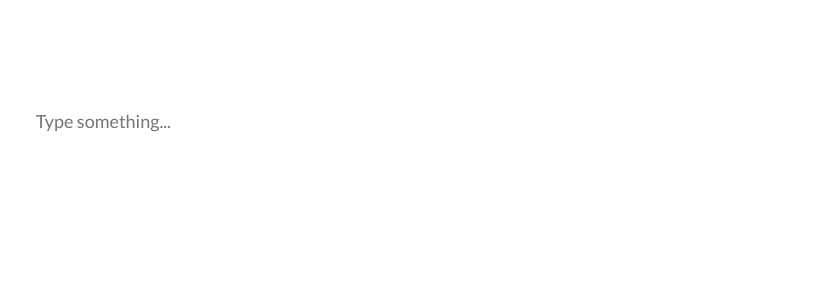
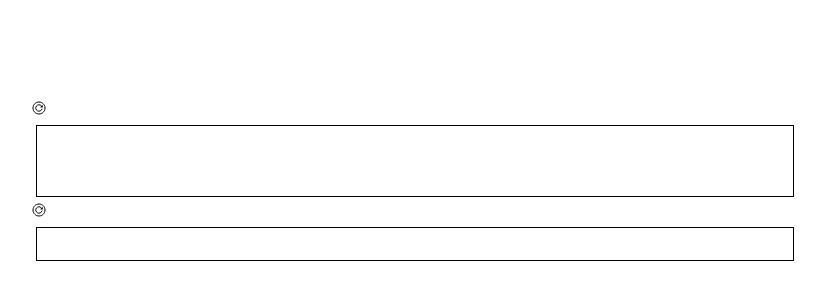
Before and after one commit to giacomoschiavo/notion-clone, a React (Create React App) app: page / in a window 1280 px wide. Shown: the top 300 px of the page, without its empty margins (230-1055 px from the left). Built offline with nearby package versions, Linux system fonts and the light colour scheme.

Commit message:
summary
created side button

```diff
--- a/package.json
+++ b/package.json
@@ -8,6 +8,7 @@
     "@testing-library/user-event": "^12.8.3",
     "react": "^17.0.2",
     "react-dom": "^17.0.2",
+    "react-icons": "^4.2.0",
     "react-scripts": "4.0.3",
     "styled-components": "^5.3.0",
     "web-vitals": "^1.1.2"
--- a/src/App.js
+++ b/src/App.js
@@ -1,24 +1,21 @@
 import React, { useState, useEffect, useCallback } from "react";
 import "./App.css";
-import TreeCtx from "./store/tree-context";
 import Container from "./components/Container/Container";
 import Paragraph from "./components/Paragraph/Paragraph";
+import Title from "./components/Paragraph/Title/Title";
 
 function App() {
   const [tree, setTree] = useState([{ type: "text", id: 0 }]);
   const [idCounter, setIdCounter] = useState(0);
 
-  // const onAppendParagraphHandler = useCallback(() => {
-  //   setTree((prevTree) => [...prevTree, { type: "text", id: idCounter + 1 }]);
-  //   setIdCounter((prevId) => prevId + 1);
-  //   console.log(idCounter);
-  // }, [idCounter]);
-
   const keydownHandler = useCallback(
     (e) => {
       const focusedElem = document.activeElement;
       if (focusedElem === document.body) return;
-      if ((e.key === "Backspace" && !focusedElem.value) || e.key === "Delete") {
+      if (
+        (focusedElem.id && e.key === "Backspace" && !focusedElem.textContent) || // possono eliminare solo quelli che sono in tree
+        e.key === "Delete"
+      ) {
         setTree((prevTree) =>
           prevTree.filter((node) => node.id !== +focusedElem.id)
         );
@@ -34,19 +31,15 @@ function App() {
   );
 
   useEffect(() => {
-    console.log("USE EFFECT");
     window.addEventListener("keydown", keydownHandler);
     return () => {
       window.removeEventListener("keydown", keydownHandler);
     };
   }, [keydownHandler]);
 
-  // useEffect(() => {
-  //   console.log(idCounter);
-  // }, [idCounter]);
-
   return (
     <Container width={60} marginTop={100}>
+      <Title>New Title</Title>
       {tree.map((node) => (
         <Paragraph key={node.id} id={node.id} type={node.type} />
       ))}
--- a/src/components/Paragraph/Paragraph.js
+++ b/src/components/Paragraph/Paragraph.js
@@ -1,9 +1,9 @@
-import React, { useEffect, useState, useRef, useContext } from "react";
-// import TreeCtx from "../../store/tree-context";
+import React, { useState } from "react";
 import styled from "styled-components";
 import TextContainer from "../Container/TextContainer";
+import SideButton from "../SideButton/SideButton";
 
-const Input = styled.textarea`
+const Input = styled.div`
   box-sizing: border-box;
   font-family: "Lato";
   width: 100%;
@@ -13,44 +13,35 @@ const Input = styled.textarea`
   border: 0;
   padding: 5px;
   padding-left: 0;
+  border: 1px solid black;
   margin: 5px;
   background-color: transparent;
-  resize: none;
 `;
 
 const Paragraph = (props) => {
-  const [text, setText] = useState(props.children);
-  const inputRef = useRef(""); // solo per il focus iniziale
-  // const ctx = useContext(TreeCtx);
-
-  // const changeFocus = (e) => {
-  //   e.preventDefault();
-  //   e.target.blur();
-  //   // ctx.appendParagraph();
-  // };
+  const [text, setText] = useState(props.children || "");
+  const [isOnFocus, setIsOnFocus] = useState(false);
 
   const onChangeHandler = (e) => {
     setText(e.target.value);
   };
 
-  // useEffect(() => {
-  //   if (props.isFocused) inputRef.current.focus();
-  // }, []);
-
   return (
     <TextContainer type={props.type}>
-      {/* <form onSubmit={changeFocus}> */}
+      {/* {isOnFocus && <SideButton />} */}
+      <SideButton />
       <Input
         wrap="soft"
         rows="1"
         type={props.type}
-        ref={inputRef}
-        placeholder={props.placeholder || "Type something..."}
+        placeholder={"Type something..."} // yes
         value={text}
         onChange={onChangeHandler}
         id={props.id}
+        onFocus={() => setIsOnFocus(true)}
+        onBlur={() => setIsOnFocus(false)}
+        contentEditable
       ></Input>
-      {/* </form> */}
     </TextContainer>
   );
 };
--- /dev/null
+++ b/src/components/SideButton/SideButton.js
@@ -0,0 +1,17 @@
+import React from "react";
+import { IoReloadCircleOutline } from "react-icons/io5";
+import styled from "styled-components";
+
+const Container = styled.div`
+  position: relative;
+`;
+
+const SideButton = () => {
+  return (
+    <Container>
+      <IoReloadCircleOutline />
+    </Container>
+  );
+};
+
+export default SideButton;
```
Also changed, not shown: todo.txt, 1 other file (tests, documents, lock files or other folders).
